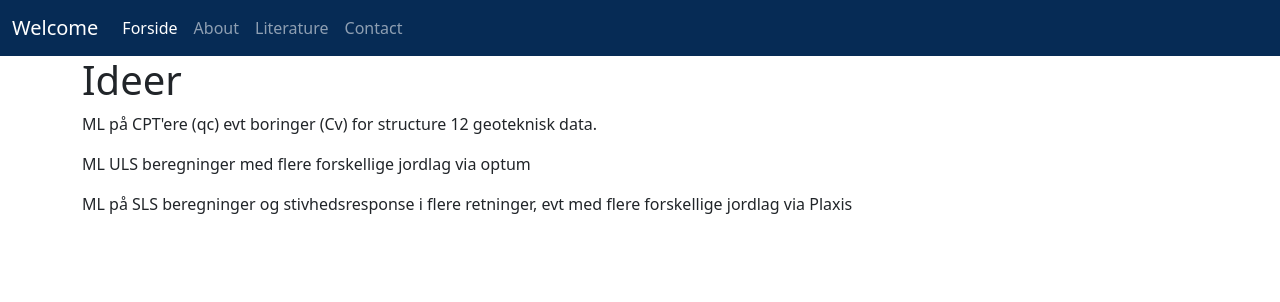
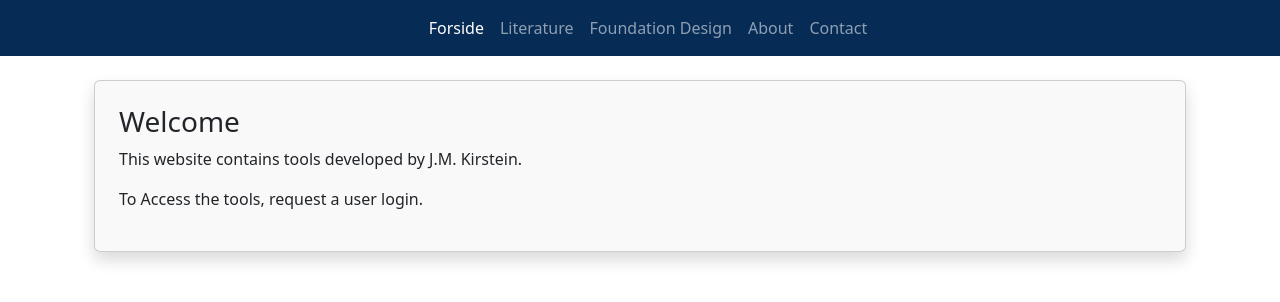
Before and after one commit to Krusovice/personalWebpage, a Django app: page / in a window 1280 px wide. Shown: the top 302 px of the page. Run offline with Django 4.2, Linux system fonts and the light colour scheme.

Commit message:
website changes and hosts changes

```diff
--- a/frontpage/templates/frontpage/home.html
+++ b/frontpage/templates/frontpage/home.html
@@ -3,8 +3,21 @@
 {% block title %}Velkommen{% endblock %}
 
 {% block content %}
+
+<div class="container mt-4">
+    <div class="card p-4 shadow" style="background-color: #f9f9f9;">
+        <h3>Welcome</h3>
+        <p>This website contains tools developed by J.M. Kirstein.</p>
+        <p>To Access the tools, request a user login.</p>
+    </div>
+</div>
+
+
+<!--
 <h1>Ideer</h1>
 <p>ML på CPT'ere (qc) evt boringer (Cv) for structure 12 geoteknisk data. </p>
 <p>ML ULS beregninger med flere forskellige jordlag via optum</p>
 <p>ML på SLS beregninger og stivhedsresponse i flere retninger, evt med flere forskellige jordlag via Plaxis</p>
+-->
+
 {% endblock %}
--- a/personalWebpage/settings.py
+++ b/personalWebpage/settings.py
@@ -26,7 +26,7 @@ SECRET_KEY = 'django-insecure-*h9rmqxt*9&apea)&^dcz15*u_t=pbf$qv*xvzkd3&q^-zb^on
 # SECURITY WARNING: don't run with debug turned on in production!
 DEBUG = False
 
-ALLOWED_HOSTS = ['personalwebpage-443911.ew.r.appspot.com','127.0.0.1']
+ALLOWED_HOSTS = ['personalwebpage-443911.ew.r.appspot.com','127.0.0.1', 'www.jkirstein.dk', 'jkirstein.dk']
 
 
 # Application definition
--- a/templates/base.html
+++ b/templates/base.html
@@ -10,23 +10,26 @@
 <body>
     <nav class="navbar navbar-expand-lg navbar-dark" style="background-color: #062b55;">
         <div class="container-fluid">
-            <a class="navbar-brand" href="#">Welcome</a>
+            <a class="navbar-brand" href="#"></a>
             <button class="navbar-toggler" type="button" data-bs-toggle="collapse" data-bs-target="#navbarNav" aria-controls="navbarNav" aria-expanded="false" aria-label="Toggle navigation">
                 <span class="navbar-toggler-icon"></span>
             </button>
-            <div class="collapse navbar-collapse" id="navbarNav">
+            <div class="collapse navbar-collapse d-flex justify-content-center" id="navbarNav">
                 <ul class="navbar-nav">
                     <li class="nav-item">
                         <a class="nav-link active" aria-current="page" href="/">Forside</a>
                     </li>
                     <li class="nav-item">
-                        <a class="nav-link" href="/om-os/">About</a>
+                        <a class="nav-link" href="#">Literature</a>
                     </li>
                     <li class="nav-item">
-                        <a class="nav-link" href="/literature/">Literature</a>
+                        <a class="nav-link" href="#">Foundation Design</a>
                     </li>
                     <li class="nav-item">
-                        <a class="nav-link" href="/kontakt/">Contact</a>
+                        <a class="nav-link" href="#">About</a>
+                    </li>
+                    <li class="nav-item">
+                        <a class="nav-link" href="#">Contact</a>
                     </li>
                 </ul>
             </div>
```
